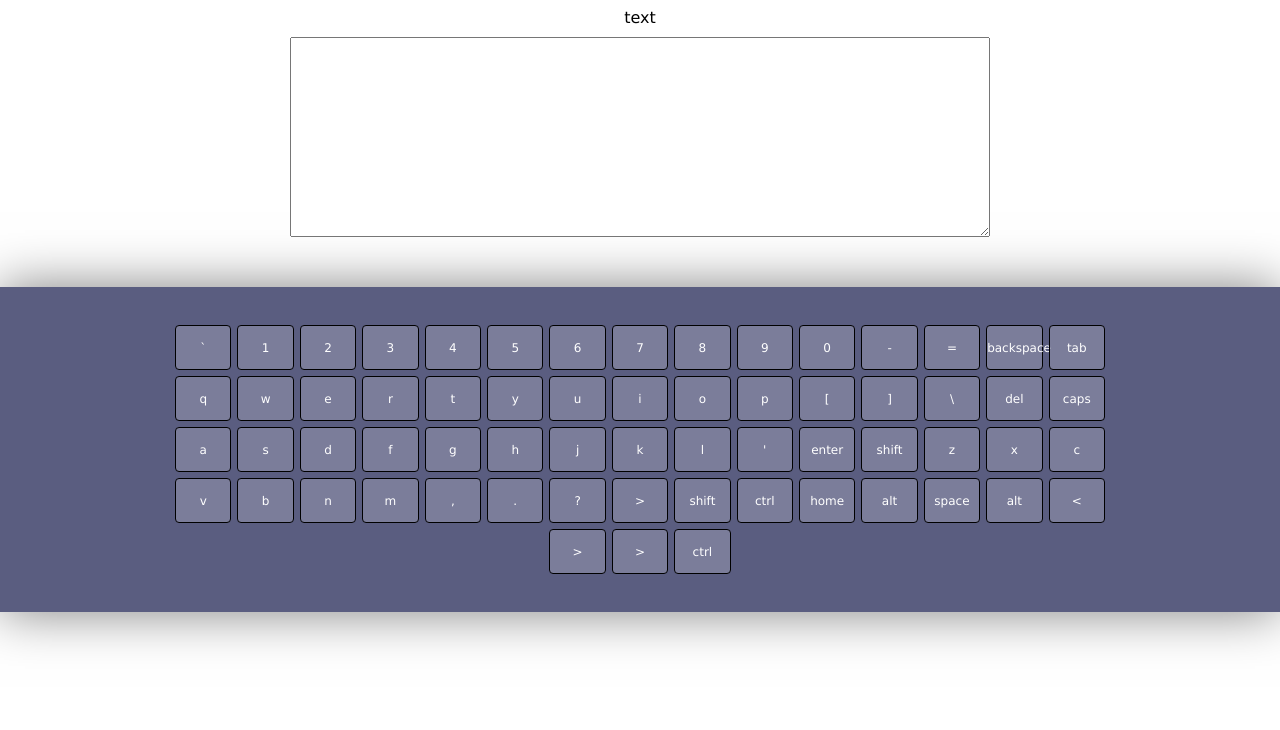
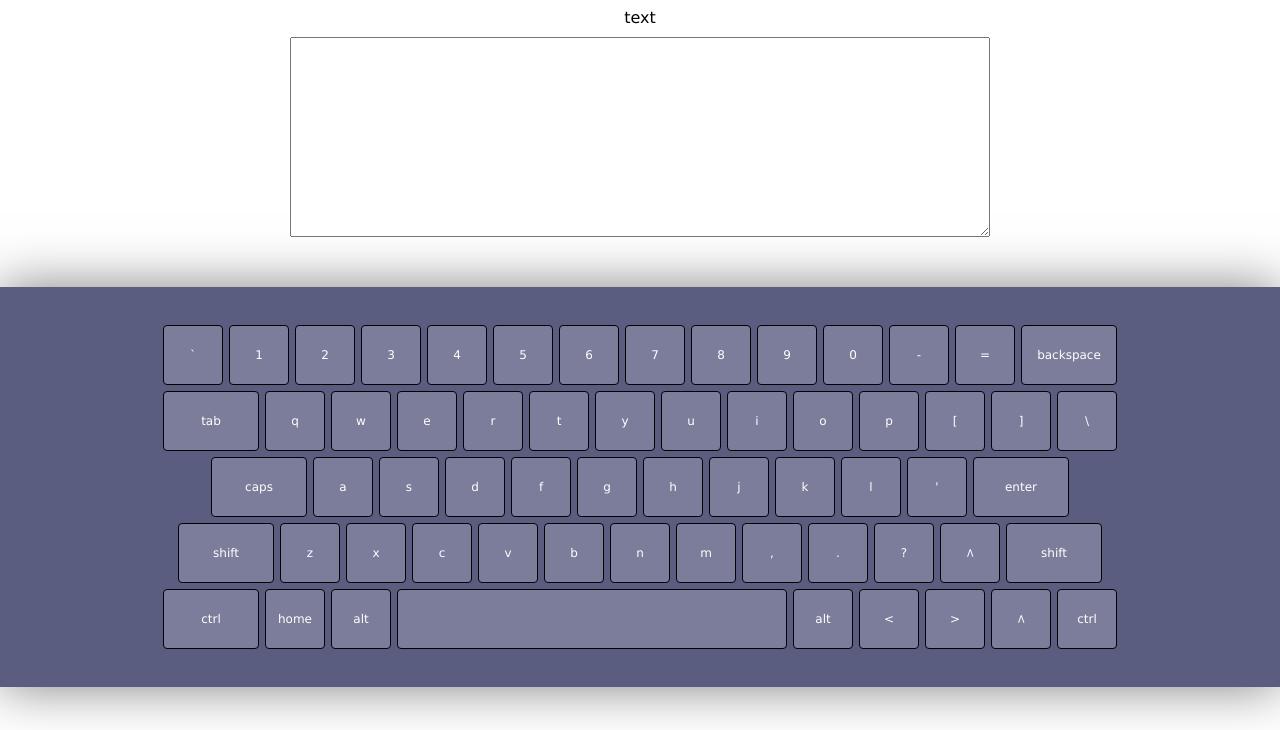
Before and after one commit to aavetisian/virtual-keyboard, a website: page index.html in a window 1280 px wide. Shown: the part 70-800 px from the top of the page. Drawn offline with Linux system fonts and the light colour scheme.

Commit message:
fix:add keyboard styles

```diff
--- a/assets/app.js
+++ b/assets/app.js
@@ -31,12 +31,12 @@ keyboardBlock.appendChild(keyboardKeys);
 
 const keyLayout = [
     "`", "1", "2", "3", "4", "5", "6", "7", "8", "9", "0", "-", "=", "backspace",
-   "tab", "q", "w", "e", "r", "t", "y", "u", "i", "o", "p", "[", "]", "\\", "del",
+   "tab", "q", "w", "e", "r", "t", "y", "u", "i", "o", "p", "[", "]", "\\",
     "caps", "a", "s", "d", "f", "g", "h", "j", "k", "l", "'", "enter",
     "shift", "z", "x", "c", "v", "b", "n", "m", ",", ".", "?", ">", "shift", "ctrl",
-    "home", "alt", "space", "alt", "<", ">", ">", "ctrl"
+    "home", "alt", " ", "alt", "<", ">", ">", "ctrl"
 ];
-
+console.log(keyLayout.length);
 
     for (let i = 0; i < keyLayout.length; i++) {
 
@@ -56,5 +56,5 @@ const keyLayout = [
         keyElement.innerText = keyLayout[i];
         keyElement.addEventListener("click", ()=>{
                 textArea.value += keyLayout[i]
-        })
+        });
     }
--- a/assets/style.css
+++ b/assets/style.css
@@ -12,6 +12,7 @@ textarea{
     width: 700px;
     height: 200px;
     margin: 10px;
+    font-size: 20px;
 }
 .text_area_block{
     justify-content: center;
@@ -26,7 +27,7 @@ textarea{
     padding: 5px 0;
     background: #01063ca5;
     box-shadow: 0 0 50px rgba(0, 0, 0, 0.5);
-    user-select: none;
+
 }
 
 .keyboard_keys {
@@ -34,7 +35,7 @@ textarea{
     justify-content: center;
     align-self: center;
     text-align: center;
-    width: 1000px;
+    width: 1020px;
     max-width: 100%;
     margin: 0 auto;
     flex-wrap: wrap;
@@ -42,14 +43,13 @@ textarea{
 
 }
 .keyboard__key {
-    height: 45px;
-    width: 6%;
-    max-width: 90px;
+    height: 60px;
+    width: 60px;
+    max-width: 700px;
     margin: 3px;
     border-radius: 4px;
     border: solid 1px black;
     background: rgba(255, 255, 255, 0.2);
-    box-shadow: rgba(255, 255, 255, 0.2);
     color: #ffffff;
     font-size: 12px;
     outline: none;
@@ -69,3 +69,22 @@ textarea{
     background-color: blueviolet;
     border-radius: 10px;
 }
+
+.keyboard__key:nth-child(57){
+    width: 390px;
+}
+.keyboard__key:nth-child(61){
+    rotate: 270deg;
+}
+.keyboard__key:nth-child(14),
+.keyboard__key:nth-child(29),
+.keyboard__key:nth-child(53),
+.keyboard__key:nth-child(54),
+.keyboard__key:nth-child(40),
+.keyboard__key:nth-child(41),
+.keyboard__key:nth-child(15) {
+    width: 96px;
+}
+.keyboard__key:nth-child(52) {
+    rotate: 270deg;
+}
```
